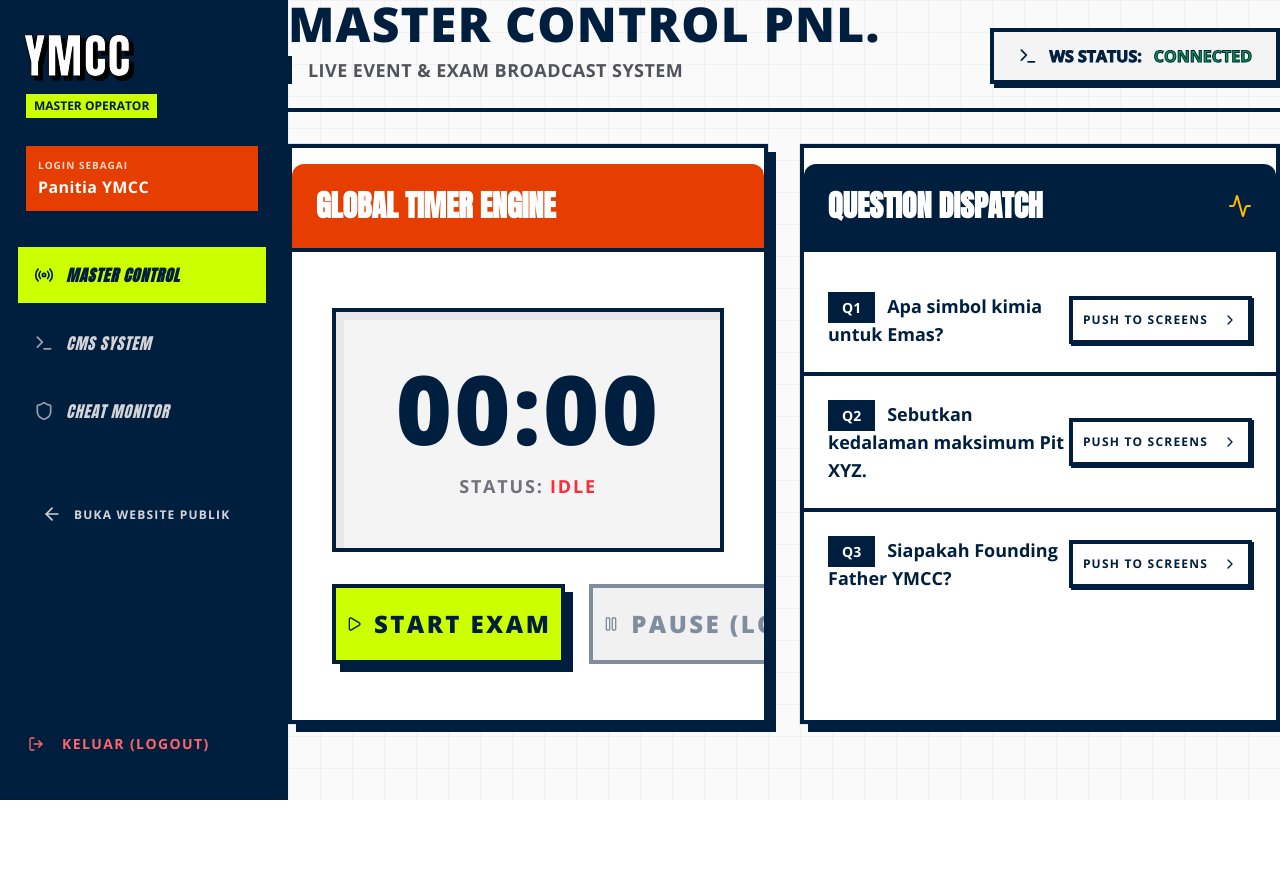
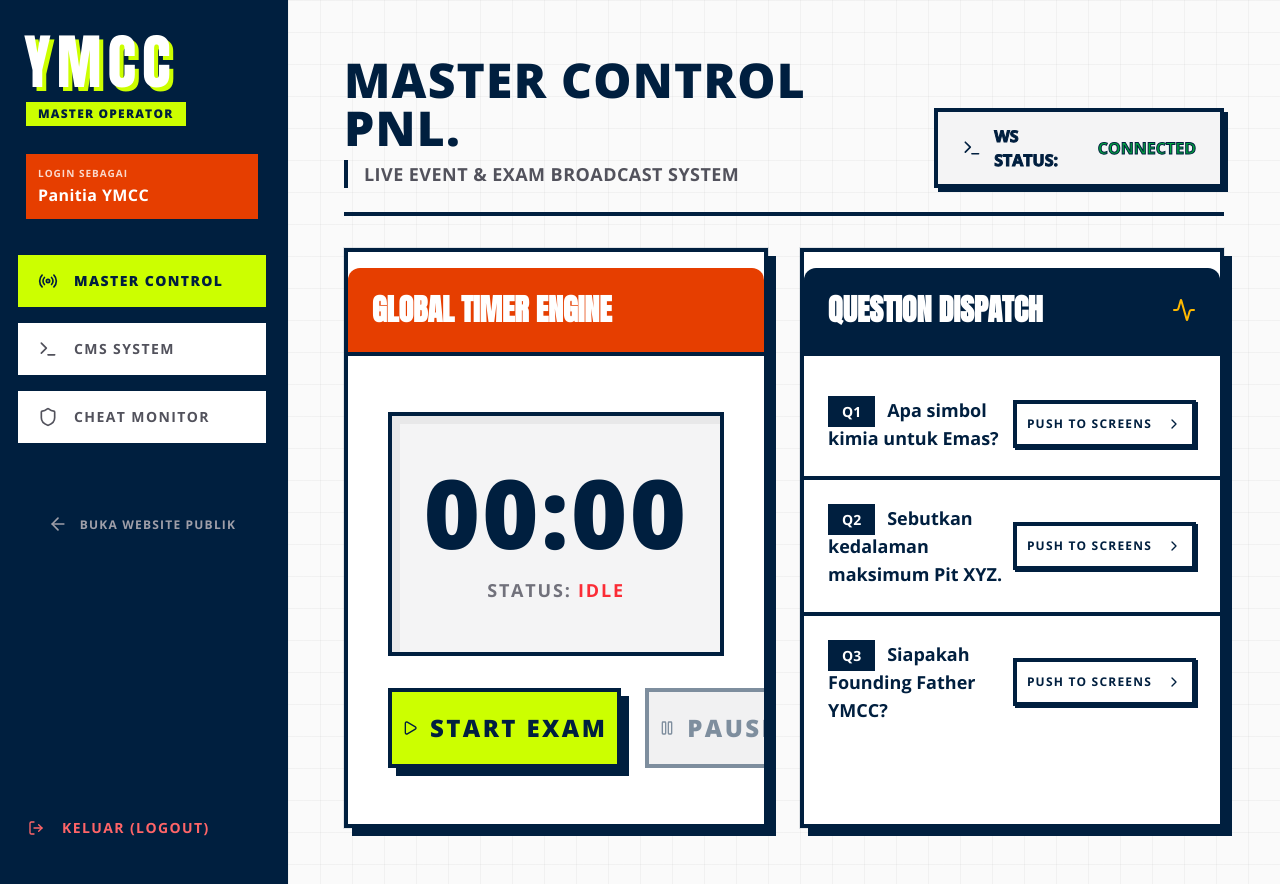
Before and after one commit to Isurxd/ymcc-iv, a Next.js app: page /operator/control in a window 1280 px wide. Before the commit the page ends 800 px from the top, so only its background shows below. Built offline with nearby package versions, Linux system fonts and the light colour scheme; no server answers.

Commit message:
Fix UI: Add master padding to sidebar content layout to prevent edge cutting

```diff
--- a/src/components/ui/internal-sidebar.tsx
+++ b/src/components/ui/internal-sidebar.tsx
@@ -73,11 +73,11 @@ export function InternalSidebar({ portalName, navLinks, children }: InternalSide
       >
 
         <div className="mb-4 px-6 flex justify-between items-start">
-          <div className="w-full">
-            <h2 className="font-heading text-5xl text-white tracking-wide shadow-black drop-shadow-[4px_4px_0_#000] [-webkit-text-stroke:1px_#000]">
+          <div className="w-full text-center md:text-left">
+            <h2 className="font-heading text-6xl text-white tracking-widest drop-shadow-[4px_4px_0_#CCFF00] mb-2 uppercase">
               YMCC
             </h2>
-            <div className="inline-block mt-3 px-2 py-1 bg-[#CCFF00] border-2 border-foreground text-foreground text-xs font-bold uppercase shadow-[2px_2px_0_0_var(--color-foreground)] mb-6">
+            <div className="inline-block px-3 py-1 bg-[#CCFF00] border-2 border-foreground text-foreground text-xs font-black uppercase tracking-widest shadow-[2px_2px_0_0_var(--color-foreground)] mb-6">
               {portalName}
             </div>
 
@@ -101,18 +101,18 @@ export function InternalSidebar({ portalName, navLinks, children }: InternalSide
             const Icon = link.icon;
             const isActive = pathname === link.href || (link.href !== pathname.split('/').slice(0, 3).join('/') && pathname.startsWith(link.href) && link.href !== '/admin' && link.href !== '/operator' && link.href !== '/fundraising' && link.href !== '/superadmin');
             return (
-               <Link
+                <Link
                   key={link.href}
                   href={link.href}
                   onClick={() => setIsSidebarOpen(false)}
-                  className={`flex items-center space-x-3 px-4 py-4 border-2 transition-none group mb-2 ${
+                  className={`flex items-center space-x-4 px-5 py-4 border-2 transition-all duration-200 group mb-3 shadow-[4px_4px_0_0_var(--color-foreground)] hover:-translate-y-1 hover:shadow-brutal-sm ${
                     isActive
-                      ? 'bg-[#CCFF00] border-foreground text-foreground shadow-brutal-sm'
-                      : 'bg-transparent border-transparent text-zinc-300 hover:border-[#CCFF00] hover:text-[#CCFF00] hover:bg-zinc-900/50'
+                      ? 'bg-[#CCFF00] border-foreground text-foreground font-black'
+                      : 'bg-white border-foreground text-zinc-600 hover:bg-[#CCFF00] hover:text-[#001F3F] font-bold'
                   }`}
                 >
-                  <Icon className={`w-5 h-5 ${isActive ? 'text-foreground' : 'text-zinc-400 group-hover:text-[#CCFF00]'}`} />
-                  <span className={`font-heading text-base italic tracking-wider ${isActive ? 'font-bold' : ''}`}>{link.label}</span>
+                  <Icon className={`w-5 h-5 ${isActive ? 'text-foreground' : 'text-zinc-600 group-hover:text-[#001F3F]'}`} />
+                  <span className="text-sm tracking-widest uppercase">{link.label}</span>
                 </Link>
             )
           })}
@@ -122,7 +122,7 @@ export function InternalSidebar({ portalName, navLinks, children }: InternalSide
           {/* Go Back To Public Site Button */}
           <Link
             href="/"
-            className="flex items-center space-x-3 px-4 py-3 mx-2 border-2 border-transparent hover:border-white text-zinc-300 hover:text-white transition-none group mb-2"
+            className="flex items-center justify-center space-x-3 px-4 py-4 mx-2 border-4 border-transparent hover:border-[#CCFF00] text-zinc-400 hover:text-[#CCFF00] transition-none group mb-2"
           >
              <ArrowLeft className="w-5 h-5 group-hover:-translate-x-1 transition-transform" />
              <span className="font-bold text-xs uppercase tracking-widest mt-0.5">Buka Website Publik</span>
@@ -143,7 +143,7 @@ export function InternalSidebar({ portalName, navLinks, children }: InternalSide
       <main className="flex-1 overflow-x-hidden overflow-y-auto bg-zinc-50 relative">
         <div className="absolute inset-0 bg-[linear-gradient(to_right,#80808012_1px,transparent_1px),linear-gradient(to_bottom,#80808012_1px,transparent_1px)] bg-[size:32px_32px] pointer-events-none" />
 
-        <div className="w-full mx-auto relative z-10 min-h-full">
+        <div className="w-full max-w-7xl mx-auto relative z-10 min-h-full p-6 md:p-10 lg:p-14">
           {children}
         </div>
       </main>
```
